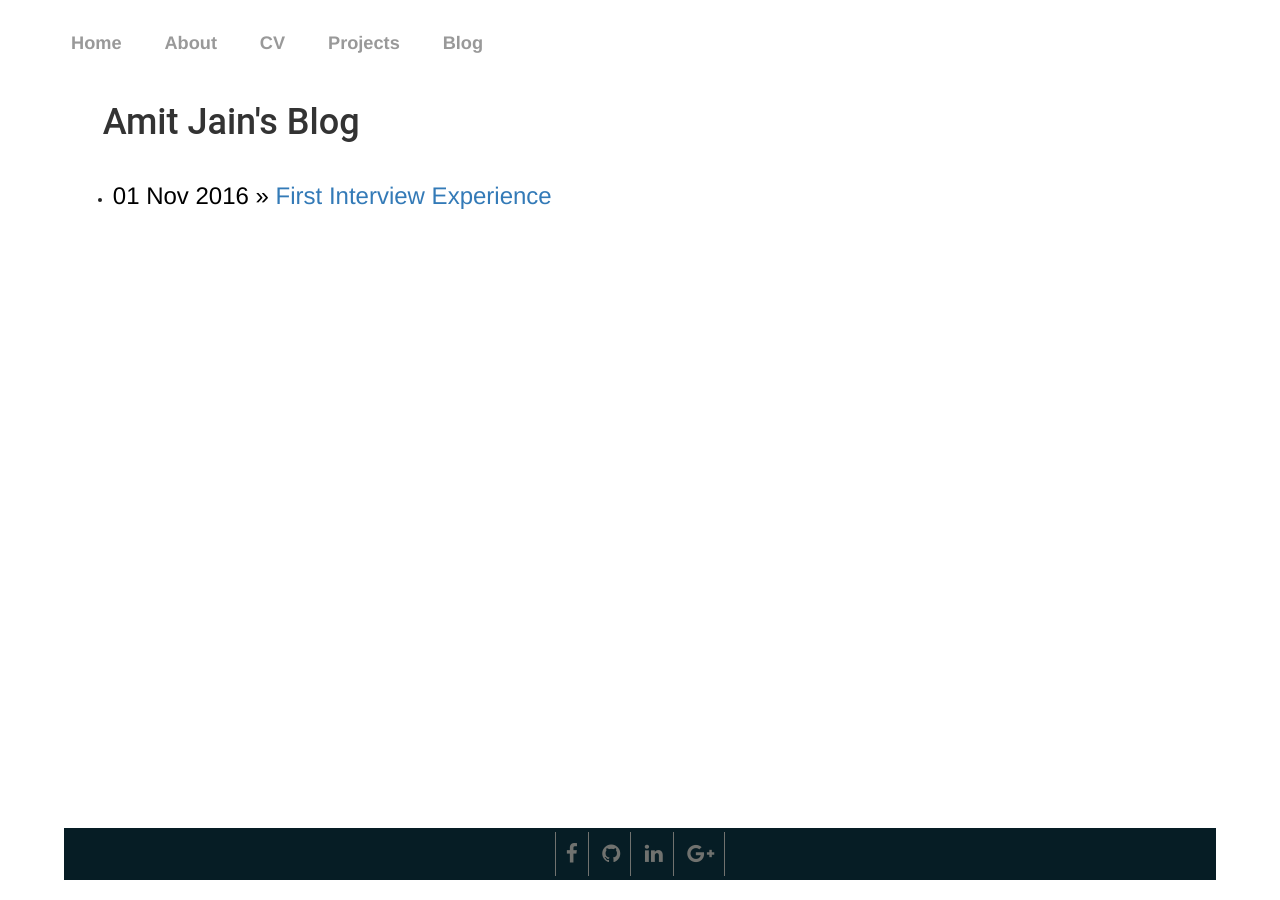
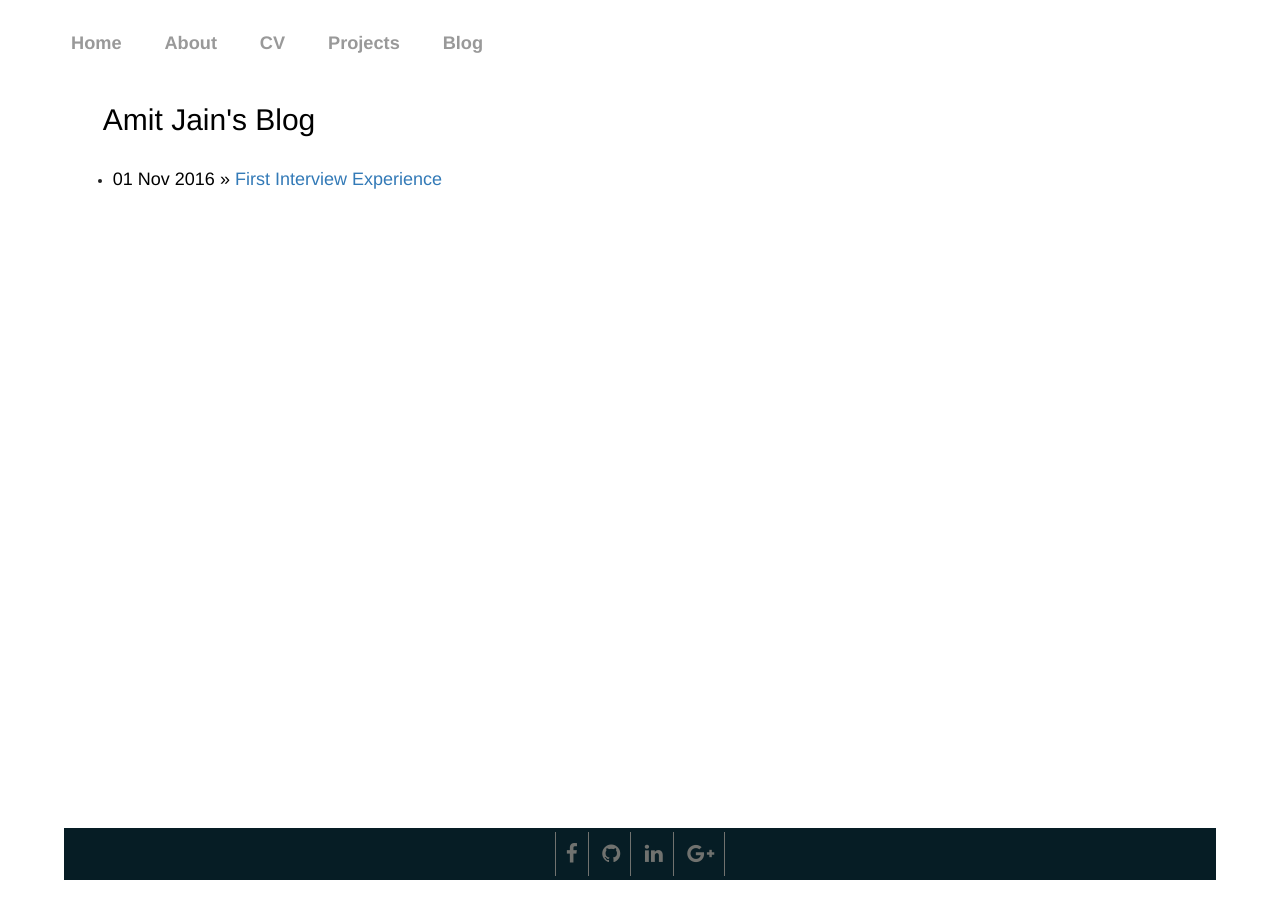
Before and after one commit to amitj975/amitj975.github.io, a Jekyll site: the page built from blog/index.html, in a window 1280 px wide. Built offline with Jekyll 4.4.1, drawn with Linux system fonts in a browser that asks for light colours; nearby versions of some CDN libraries.

Commit message:
font-size

```diff
--- a/blog/index.html
+++ b/blog/index.html
@@ -2,11 +2,11 @@
 layout: default
 title: Amit Jain's Blog
 ---
-<h1>{{ page.title }}</h1>
+<h2>{{ page.title }}</h2>
 <ul class="posts">
 
   {% for post in site.posts %}
-    <li><h3><span>{{ post.date | date_to_string }}</span> &raquo; <a href="{{ post.url }}" title="{{ post.title }}">{{ post.title }}</a></h3></li>
+    <li><h4><span>{{ post.date | date_to_string }}</span> &raquo; <a href="{{ post.url }}" title="{{ post.title }}">{{ post.title }}</a></h4></li>
   {% endfor %}
 
 </ul>
```
